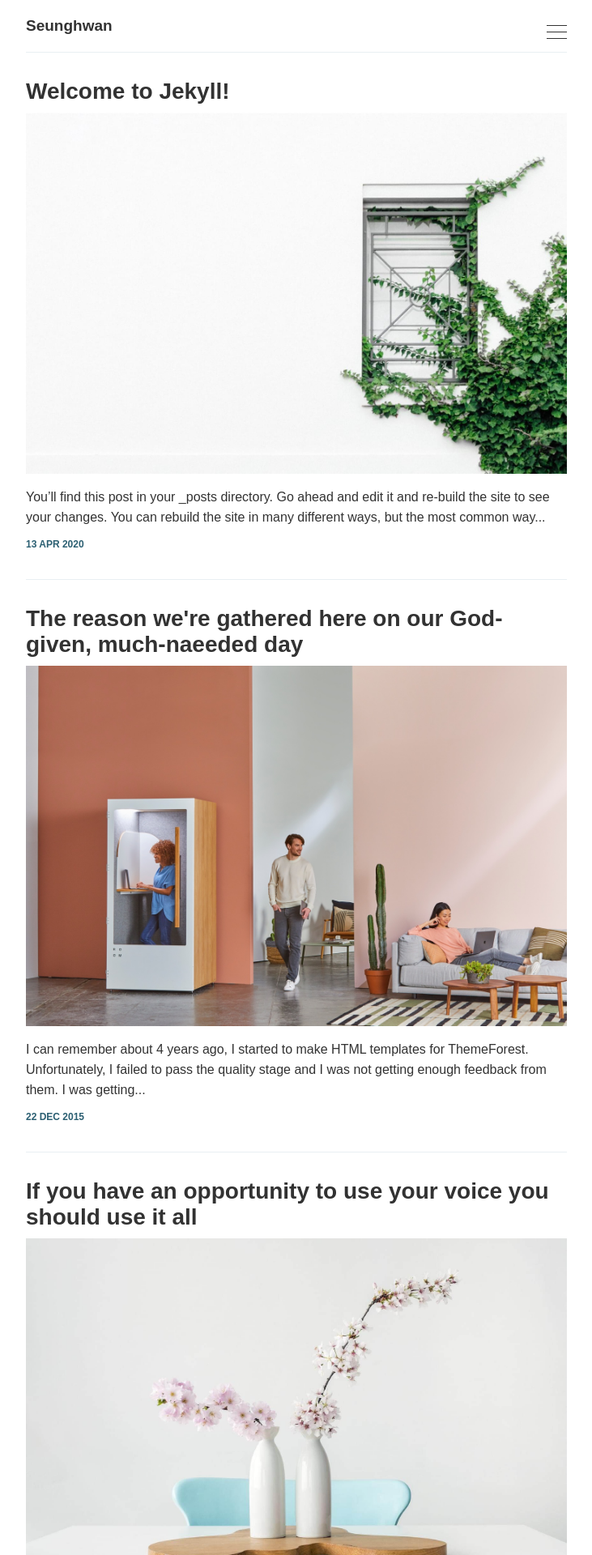
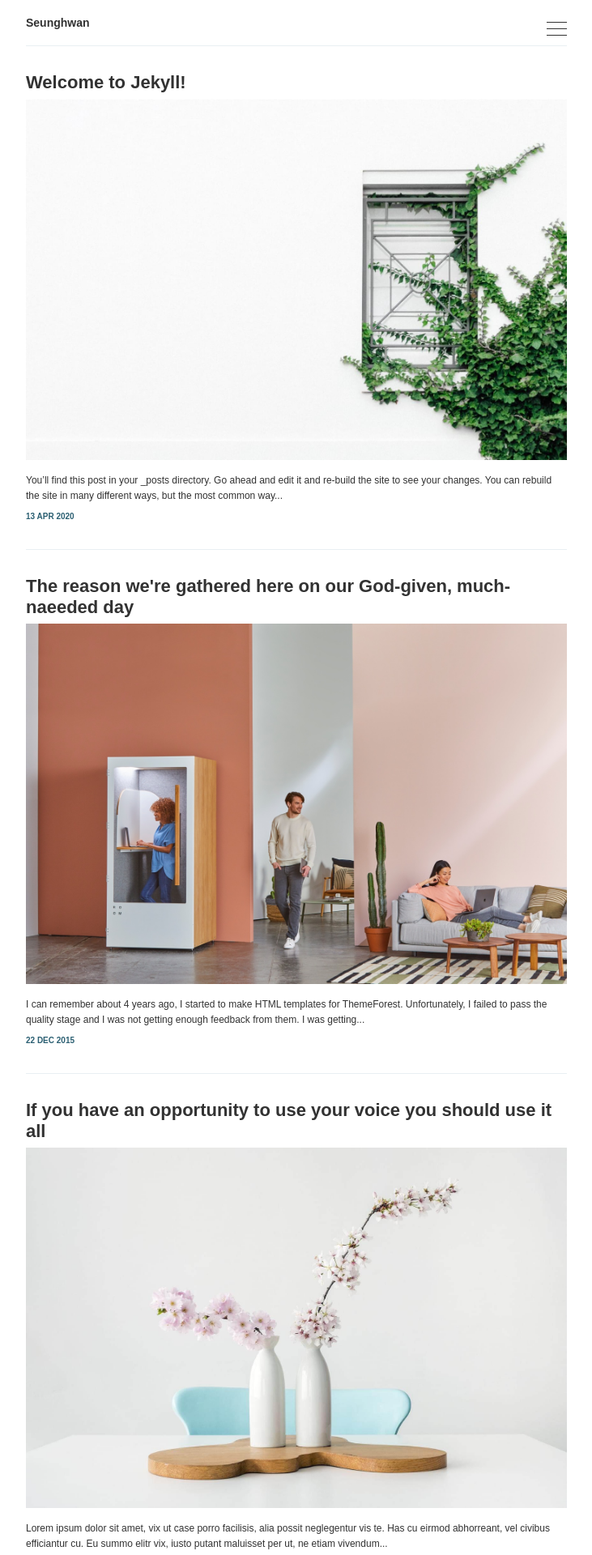
Before and after one commit to tjrichard/tjrichard.github.io, a Jekyll site: the page built from index.html, in a window 1280 px wide. Shown: the top 1920 px of the page at 81% size, without its empty margins (274-1005 px from the left). Built offline with Jekyll 4.4.1, drawn with Linux system fonts in a browser that asks for light colours; the list of posts is cut into pages by our own code.

Commit message:
font size smaller

```diff
--- a/_sass/settings/_type.scss
+++ b/_sass/settings/_type.scss
@@ -21,10 +21,10 @@ $font-base:
   'Segoe UI Symbol';
 $font-monospace:  Courier, monospace;
 
-$font-size-base:   19px;
-$font-size-medium: 16px;
-$font-size-small:  14px;
-$font-size-tiny:   12px;
+$font-size-base:   14px;
+$font-size-medium: 12px;
+$font-size-small:  11px;
+$font-size-tiny:   10px;
 
 $font-weight-light:   300;
 $font-weight-regular: 400;
```
